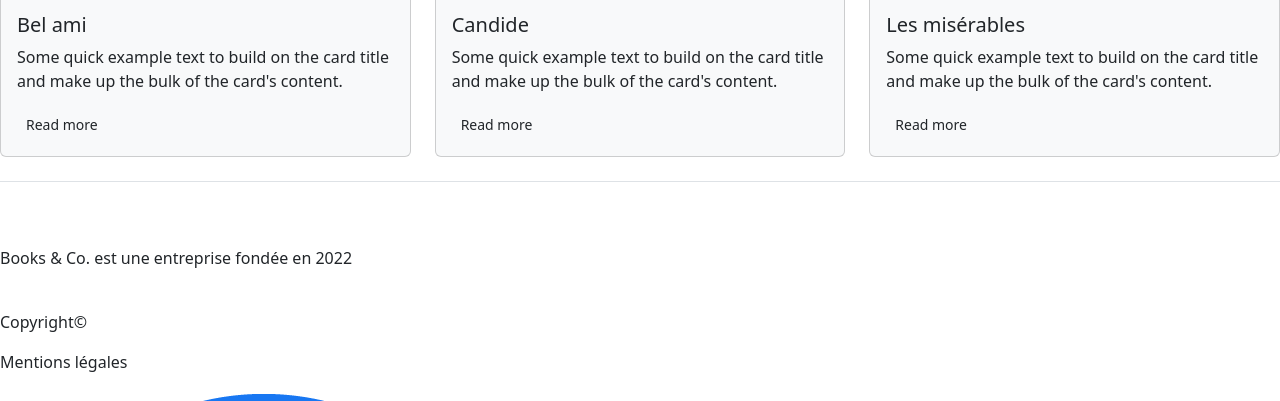
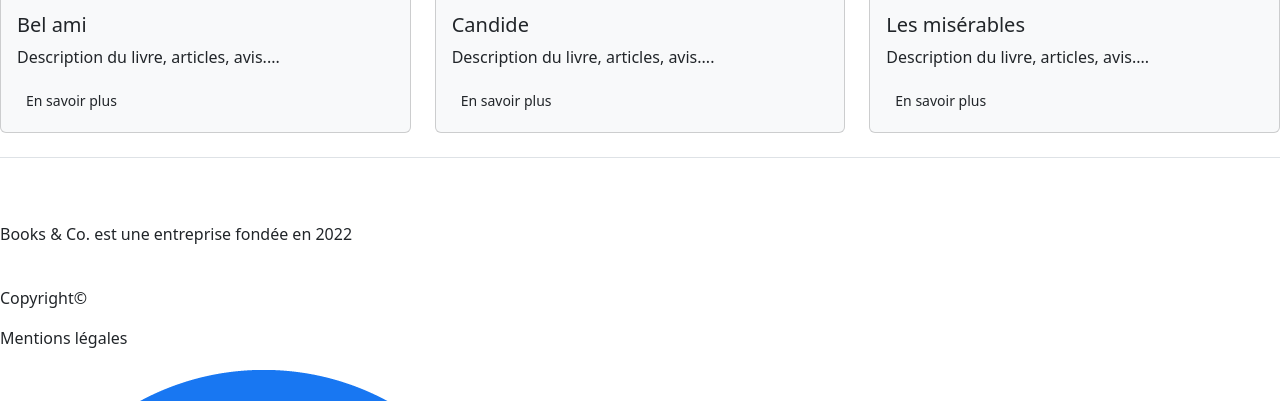
Before and after one commit to Soumaya2110/Bonne_Competence_2_Soumya, a plain HTML site: page index.html in a window 1280 px wide. Shown: the part 6538-6939 px from the top of the page. Drawn offline with nearby package versions, Linux system fonts and the light colour scheme.

Commit message:
last commit v

```diff
--- a/index.html
+++ b/index.html
@@ -173,7 +173,7 @@
         </div>
       </div>-->
 
-      <main id="app">
+      <div id="app">
         <h1 class="pb-3 mb-4 font-italic border-bottom">
            Les livres du moment
         </h1>
@@ -185,7 +185,7 @@
                    <div class="card-body">
                       <h5 class="card-titlev">{{ product.name }}</h5>
                       <p class="card-text">{{ product.texte }}</p>
-                      <a href="#" class="btn btn-outline-custom btn-sm btn-read-more">{{product.texte_btn}}</a>
+                      <a href="#" class="btn btn-outline-custom btn-sm btn-read-more">{{product.texte2}}</a>
                    </div>
                 </div>
              </div>
@@ -194,7 +194,7 @@
           <div class="pb-3 mb-4 border-top">
           </div>
         </div>
-      </main>
+      </div>
 
 
 
--- a/product.json
+++ b/product.json
@@ -5,24 +5,24 @@
         "id": 1,
         "name": "Bel ami",
         "detail": "Lorem ipsum dolo sit amet",
-        "texte": "Some quick example text to build on the card title and make up the bulk of the card's content.",
-        "texte_btn": "Read more",
+        "texte": "Description du livre, articles, avis....",
+        "texte2": "En savoir plus",
         "image": "./images/beaulivre.jpg"
       },
       {
           "id": 2,
           "name": "Candide",
           "detail": "Lorem ipsum dolo sit amet",
-          "texte": "Some quick example text to build on the card title and make up the bulk of the card's content.",
-          "texte_btn": "Read more",
+          "texte": "Description du livre, articles, avis....",
+          "texte2": "En savoir plus",
           "image": "./images/beaulivre.jpg"
         },
         {
           "id": 3,
           "name": "Les misérables",
           "detail": "Lorem ipsum dolo sit amet",
-          "texte": "Some quick example text to build on the card title and make up the bulk of the card's content.",
-          "texte_btn": "Read more",
+          "texte": "Description du livre, articles, avis....",
+          "texte2": "En savoir plus",
           "image": "./images/beaulivre.jpg"
         }
     ]
```
